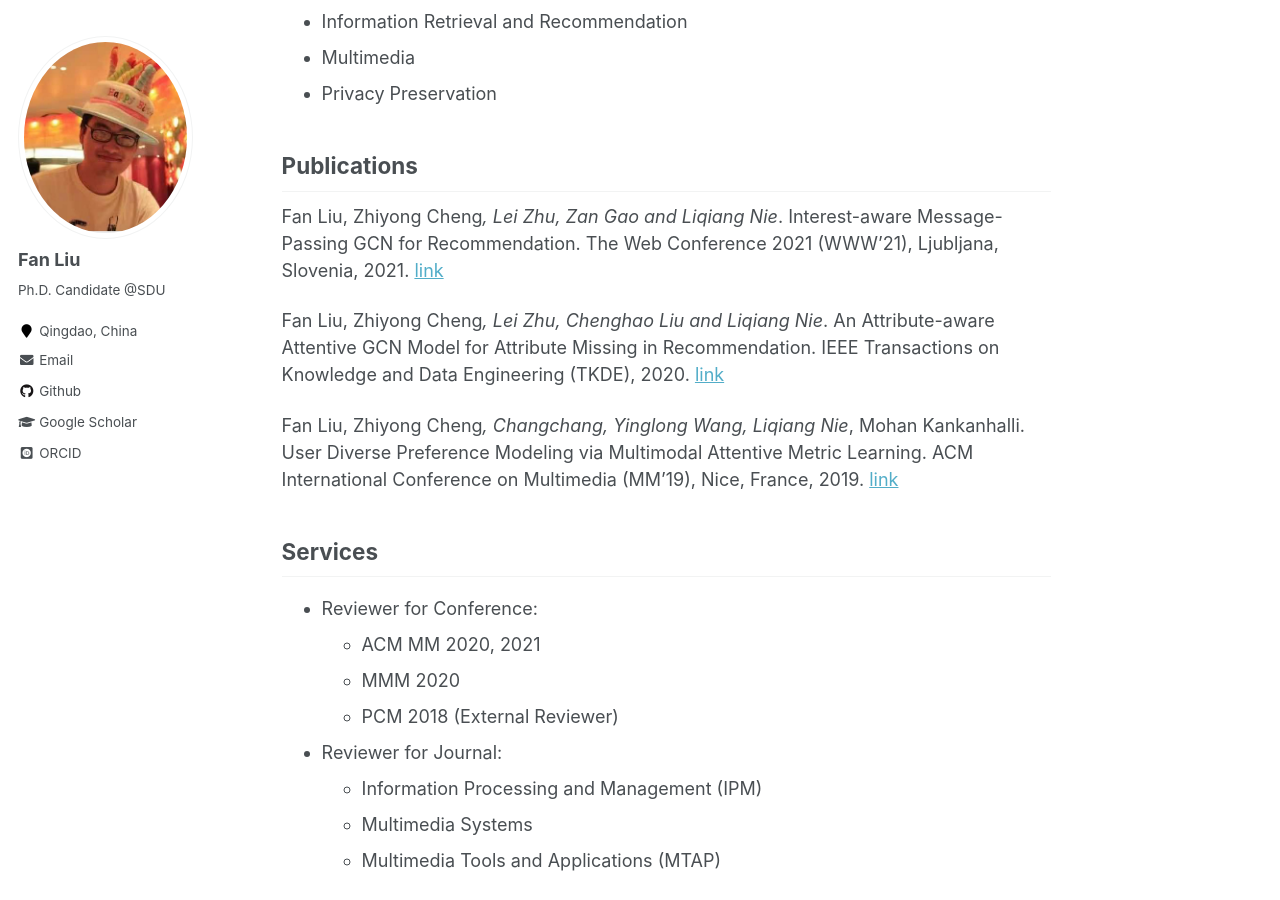
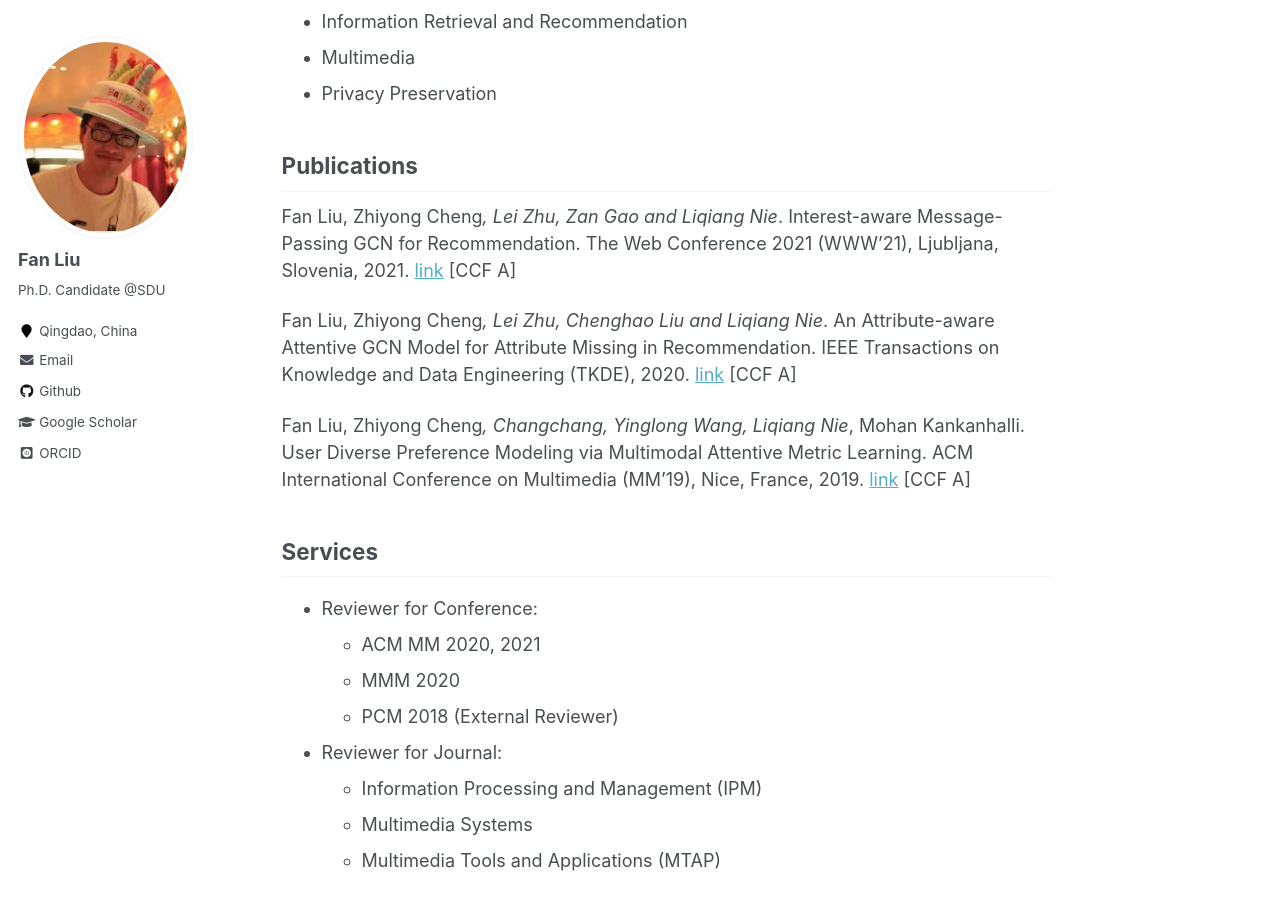
Before and after one commit to liufancs/liufancs.github.io, a Jekyll site: the page built from _pages/about.md, in a window 1280 px wide and 900 px high, scrolled down 483 px. Built offline with Jekyll 4.4.1, drawn with Linux system fonts in a browser that asks for light colours; some web fonts are replaced.

Commit message:
Update about.md

```diff
--- a/_pages/about.md
+++ b/_pages/about.md
@@ -20,11 +20,11 @@ I am a Ph.D Candidate with the School of Computer Science and Technology, Shando
 
 
 ## Publications
-Fan Liu, Zhiyong Cheng*, Lei Zhu, Zan Gao and Liqiang Nie*. Interest-aware Message-Passing GCN for Recommendation. The Web Conference 2021 (WWW'21), Ljubljana, Slovenia, 2021. [link](https://arxiv.org/pdf/2102.10044.pdf)
+Fan Liu, Zhiyong Cheng*, Lei Zhu, Zan Gao and Liqiang Nie*. Interest-aware Message-Passing GCN for Recommendation. The Web Conference 2021 (WWW'21), Ljubljana, Slovenia, 2021. [link](https://arxiv.org/pdf/2102.10044.pdf) [CCF A]
 
-Fan Liu, Zhiyong Cheng*, Lei Zhu, Chenghao Liu and Liqiang Nie*. An Attribute-aware Attentive GCN Model for Attribute Missing in Recommendation. IEEE Transactions on Knowledge and Data Engineering (TKDE), 2020. [link](https://ieeexplore.ieee.org/document/9272360)
+Fan Liu, Zhiyong Cheng*, Lei Zhu, Chenghao Liu and Liqiang Nie*. An Attribute-aware Attentive GCN Model for Attribute Missing in Recommendation. IEEE Transactions on Knowledge and Data Engineering (TKDE), 2020. [link](https://ieeexplore.ieee.org/document/9272360) [CCF A]
 
-Fan Liu, Zhiyong Cheng*, Changchang, Yinglong Wang, Liqiang Nie*, Mohan Kankanhalli. User Diverse Preference Modeling via Multimodal Attentive Metric Learning. ACM International Conference on Multimedia (MM'19), Nice, France, 2019. [link](https://arxiv.org/abs/1908.07738)
+Fan Liu, Zhiyong Cheng*, Changchang, Yinglong Wang, Liqiang Nie*, Mohan Kankanhalli. User Diverse Preference Modeling via Multimodal Attentive Metric Learning. ACM International Conference on Multimedia (MM'19), Nice, France, 2019. [link](https://arxiv.org/abs/1908.07738) [CCF A]
 
 ## Services
 * Reviewer for Conference:
```
